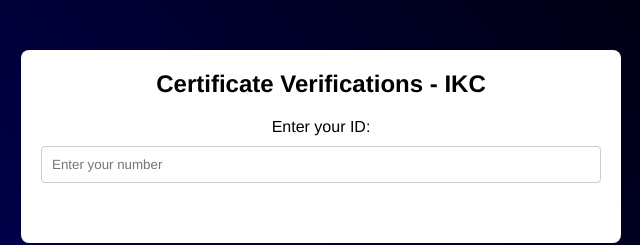
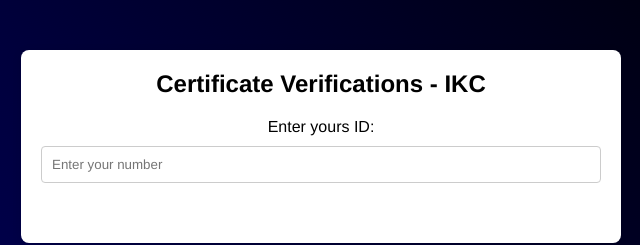
Before and after one commit to DileepOttikunta/IKCCERT, a plain HTML site: page index.html in a window 1280 px wide. Shown: the top 245 px of the page, 319-959 px from the left. Drawn offline with Linux system fonts and the light colour scheme.

Commit message:
Update index.html

```diff
--- a/index.html
+++ b/index.html
@@ -10,7 +10,7 @@
   <div class="container">
     <h1>Certificate Verifications - IKC </h1>
     <form id="lookupForm">
-      <label for="inputNumber">Enter your ID:</label>
+      <label for="inputNumber">Enter yours ID:</label>
       <input type="number" id="inputNumber" placeholder="Enter your number" required>
       <p class="error-message" id="errorMessage"></p>
     </form>
```
